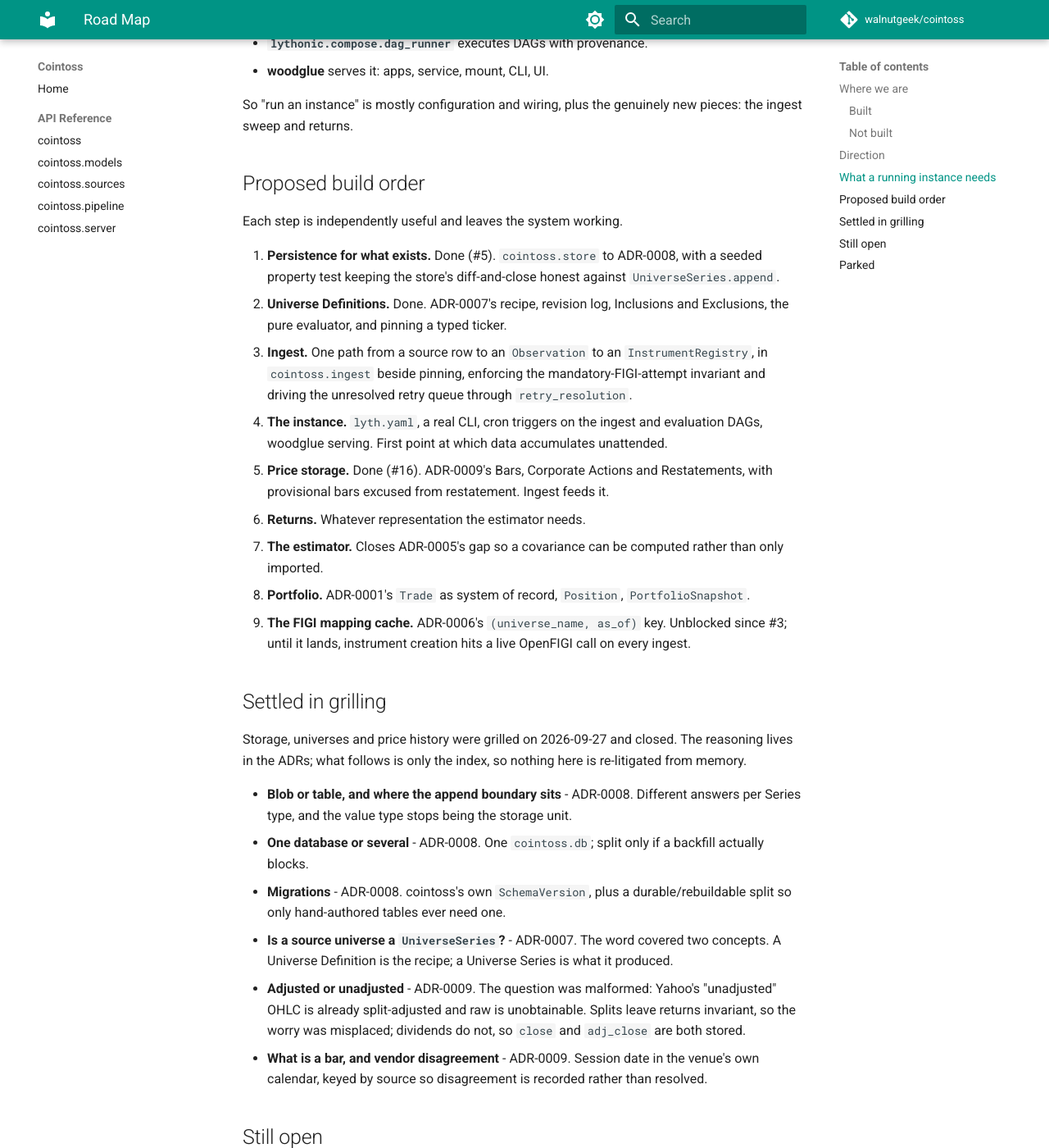
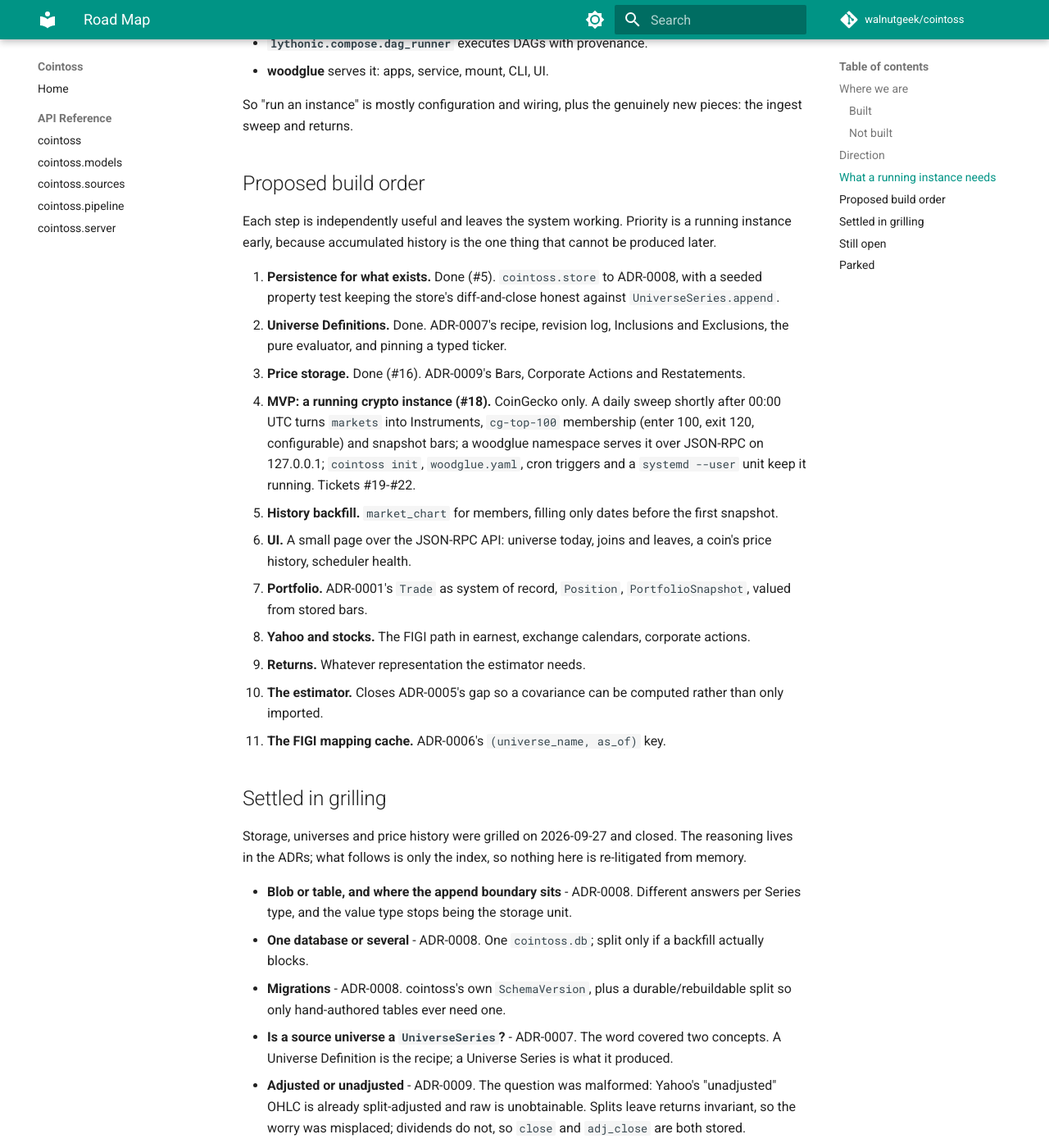
Before and after one commit to walnutgeek/cointoss, an MkDocs documentation site: the page built from docs/road-map.md, in a window 1280 px wide and 1400 px high, scrolled down 2481 px. Shown: the whole window at 82% size. Built offline with MkDocs 1.6.1 and Material for MkDocs 9.7.7, drawn with Linux system fonts in a browser that asks for light colours; comment, search, counter and statistics services are not loaded; some of the changed text lies outside the part shown.

Commit message:
docs(road-map): reorder around a running crypto MVP (#18)
Co-Authored-By: Claude Opus 5.5 <noreply@anthropic.com>

```diff
--- a/docs/road-map.md
+++ b/docs/road-map.md
@@ -84,25 +84,29 @@ ingest sweep and returns.
 
 ## Proposed build order
 
-Each step is independently useful and leaves the system working.
+Each step is independently useful and leaves the system working. Priority is a running instance
+early, because accumulated history is the one thing that cannot be produced later.
 
 1. **Persistence for what exists.** Done (#5). `cointoss.store` to ADR-0008, with a seeded
    property test keeping the store's diff-and-close honest against `UniverseSeries.append`.
 2. **Universe Definitions.** Done. ADR-0007's recipe, revision log, Inclusions and Exclusions, the
    pure evaluator, and pinning a typed ticker.
-3. **Ingest.** One path from a source row to an `Observation` to an `InstrumentRegistry`, in
-   `cointoss.ingest` beside pinning, enforcing the mandatory-FIGI-attempt invariant and driving
-   the unresolved retry queue through `retry_resolution`.
-4. **The instance.** `lyth.yaml`, a real CLI, cron triggers on the ingest and evaluation DAGs,
-   woodglue serving. First point at which data accumulates unattended.
-5. **Price storage.** Done (#16). ADR-0009's Bars, Corporate Actions and Restatements, with
-   provisional bars excused from restatement. Ingest feeds it.
-6. **Returns.** Whatever representation the estimator needs.
-7. **The estimator.** Closes ADR-0005's gap so a covariance can be computed rather than only
-   imported.
-8. **Portfolio.** ADR-0001's `Trade` as system of record, `Position`, `PortfolioSnapshot`.
-9. **The FIGI mapping cache.** ADR-0006's `(universe_name, as_of)` key. Unblocked since #3; until it
-   lands, instrument creation hits a live OpenFIGI call on every ingest.
+3. **Price storage.** Done (#16). ADR-0009's Bars, Corporate Actions and Restatements.
+4. **MVP: a running crypto instance (#18).** CoinGecko only. A daily sweep shortly after 00:00
+   UTC turns `markets` into Instruments, `cg-top-100` membership (enter 100, exit 120,
+   configurable) and snapshot bars; a woodglue namespace serves it over JSON-RPC on 127.0.0.1;
+   `cointoss init`, `woodglue.yaml`, cron triggers and a `systemd --user` unit keep it running.
+   Tickets #19-#22.
+5. **History backfill.** `market_chart` for members, filling only dates before the first snapshot.
+6. **UI.** A small page over the JSON-RPC API: universe today, joins and leaves, a coin's price
+   history, scheduler health.
+7. **Portfolio.** ADR-0001's `Trade` as system of record, `Position`, `PortfolioSnapshot`, valued
+   from stored bars.
+8. **Yahoo and stocks.** The FIGI path in earnest, exchange calendars, corporate actions.
+9. **Returns.** Whatever representation the estimator needs.
+10. **The estimator.** Closes ADR-0005's gap so a covariance can be computed rather than only
+    imported.
+11. **The FIGI mapping cache.** ADR-0006's `(universe_name, as_of)` key.
 
 ## Settled in grilling
 
@@ -127,11 +131,11 @@ the ADRs; what follows is only the index, so nothing here is re-litigated from m
 
 - **Delisting versus absence.** Absence from a source is not the same fact as a delisting, and
   nothing yet distinguishes them. ADR-0007 drops an instrument from membership either way. This
-  needs settling before step 3.
+  needs settling before stocks (step 8).
 - **CoinGecko and Yahoo crypto bars are about a day apart.** CoinGecko's 00:00 UTC point for day
   D is roughly D-1's close; Yahoo's bar closes at the end of D. `bars_for` falling back between
   them splices series offset by a day. ADR-0009's "agree on what a crypto day is" holds for the
-  label only. Settle before ingest mixes the two.
+  label only. Settle before backfill mixes the two.
 - **A fixed `days` for `market_chart`.** The bar for a date depends on `days` (hourly versus
   daily points), so overlapping fetches with different `days` file a Restatement on every
   overlapping date. Ingest must pick one.
```
